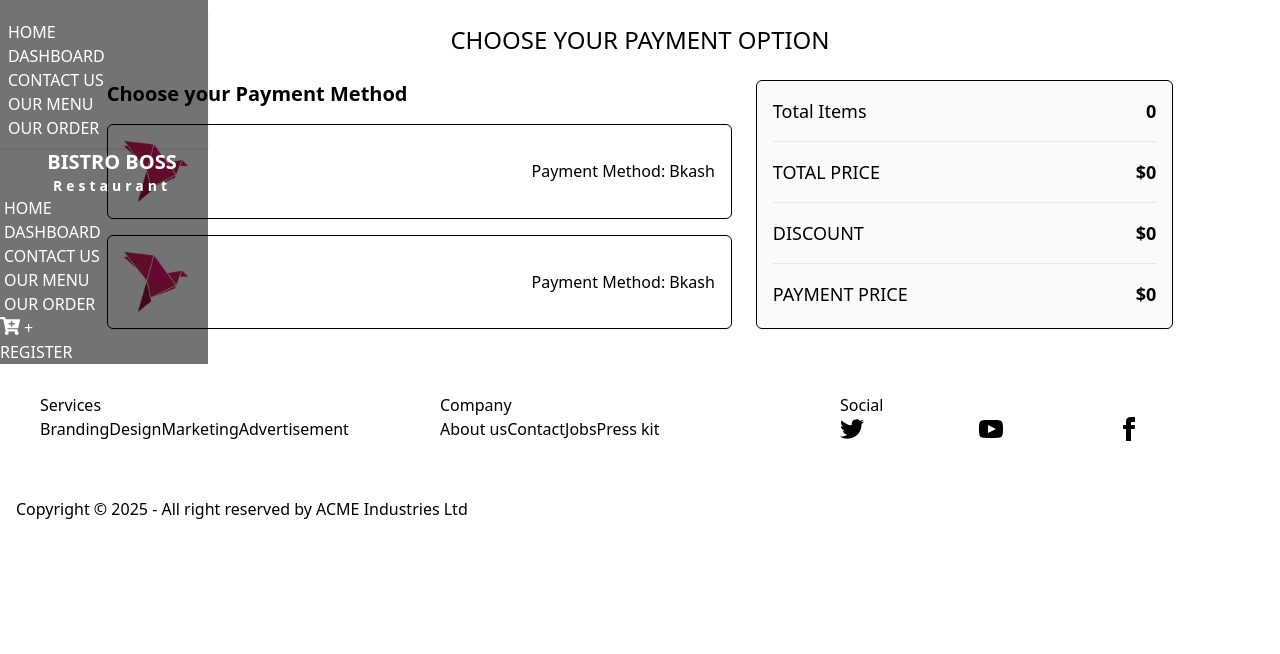
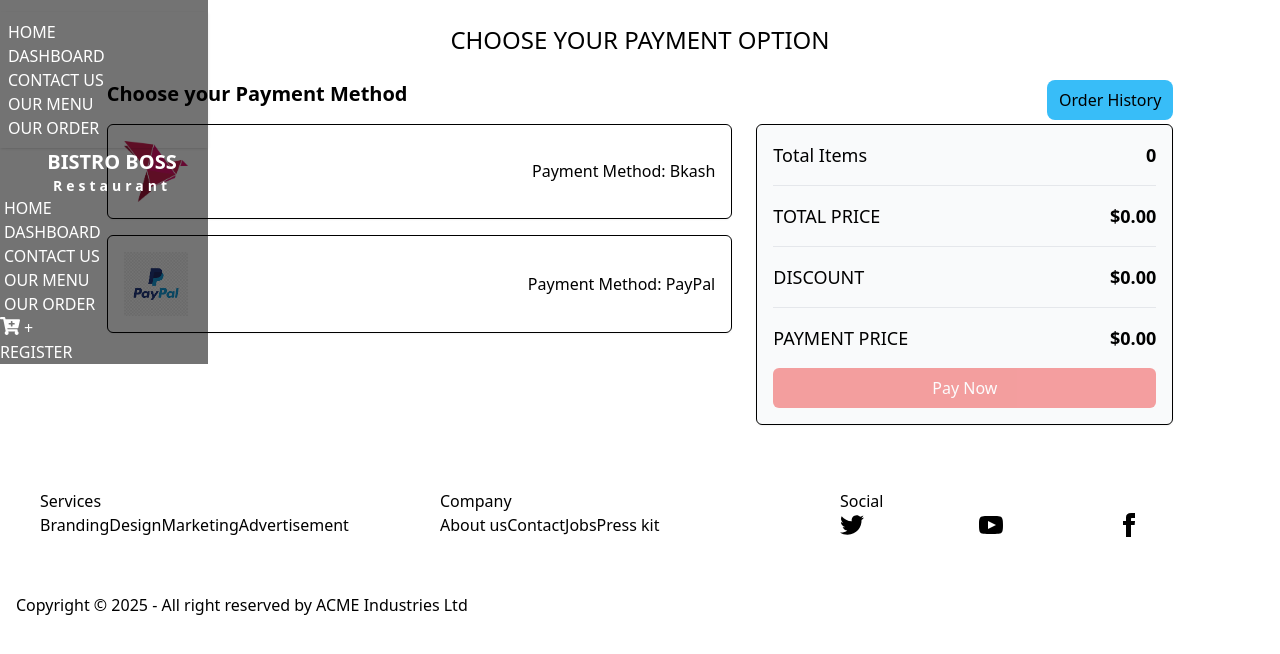
Before and after one commit to TanvirAhmed-1/Restaurant-web-project, a React (Vite) app: page /payment in a window 1280 px wide. Shown: the top 654 px of the page. Built offline with nearby package versions, Linux system fonts and the light colour scheme; no server answers.

Commit message:
order data delete

```diff
--- a/package.json
+++ b/package.json
@@ -24,6 +24,7 @@
     "react-slick": "^0.30.3",
     "react-tabs": "^6.1.0",
     "slick-carousel": "^1.8.1",
+    "sweetalert2": "^11.19.1",
     "swiper": "^11.2.6"
   },
   "devDependencies": {
--- a/src/Dashbord/YourOrder.jsx
+++ b/src/Dashbord/YourOrder.jsx
@@ -1,19 +1,22 @@
-import { useState } from "react";
+import { useContext, useState } from "react";
 import { IoBagAddOutline } from "react-icons/io5";
 import TanStackQuery from "../Share/TanStackQuery";
 import { RiDeleteBin6Line } from "react-icons/ri";
+import { Link } from "react-router-dom";
+import Swal from "sweetalert2";
+import { AuthContext } from "../components/Authountation/Authorization";
+import useAuth from "../Share/useAuth";
 import useAxios from "../Share/useAxios";
-import { Link } from "react-router-dom";
 
 const YourOrder = () => {
   const [data, refetch] = TanStackQuery();
-  const axiosBase = useAxios();
   const [orderPrice, setOrderPrice] = useState({});
+  const { users } = useContext(AuthContext);
 
-  // Get count for item or default to 1
+  const axiosUrl = useAxios();
+
   const getCount = (id) => orderPrice[id] || 1;
 
-  // Increment quantity
   const increment = (id) => {
     setOrderPrice((newData) => ({
       ...newData,
@@ -21,7 +24,6 @@ const YourOrder = () => {
     }));
   };
 
-  // Decrement
   const decrement = (id) => {
     setOrderPrice((newData) => ({
       ...newData,
@@ -29,28 +31,15 @@ const YourOrder = () => {
     }));
   };
 
-  // Total price
   const totalPrice = data?.reduce((sum, item) => {
     return sum + item.price * getCount(item._id);
   }, 0);
 
-  // Discount
   const discount = data?.length >= 3 ? totalPrice * 0.1 : 0;
   const finalPrice = totalPrice - discount;
 
-  if (data?.length === 0) {
-    return (
-      <div className="flex flex-col justify-center items-center p-6">
-        <IoBagAddOutline className="text-5xl text-red-400" />
-        <h1 className="text-lg font-semibold">You have No Order</h1>
-        <h1 className="text-sm text-gray-500">Please Add to Order</h1>
-      </div>
-    );
-  }
-
-  // Backend data send
-  const handleCheckout = () => {
-    const orderItems = data.map((item) => ({
+  // Define orderData at top level so it can be passed in <Link>
+  const orderItems = data?.map((item) => ({
     productId: item._id,
     name: item.name,
     image: item.image,
@@ -65,7 +54,11 @@ const YourOrder = () => {
     discount: discount,
     finalPrice: finalPrice,
     orderTime: new Date().toISOString(),
+    email: users?.email,
   };
+
+  const handleCheckout = () => {
+    localStorage.setItem("orderData", JSON.stringify(orderData));
 
     fetch("http://localhost:5000/payments", {
       method: "POST",
@@ -78,18 +71,57 @@ const YourOrder = () => {
       .then((data) => {
         console.log("Order Response:", data);
         if (data.acknowledged) {
-          alert("✅ Order placed successfully!");
           refetch();
+          alert("Something went wrong while placing the order.");
         } else {
-          alert("⚠️ Something went wrong while placing the order.");
+          alert("Something went wrong while placing the order.");
         }
       })
       .catch((err) => {
         console.error("Fetch error:", err);
-        alert("❌ Failed to place the order. Please try again.");
+        alert("Failed to place the order. Please try again.");
       });
   };
 
+  // database order delete
+  const handleDelete = (id) => {
+    Swal.fire({
+      title: "Are you sure?",
+      text: "You won't be able to revert this!",
+      icon: "warning",
+      showCancelButton: true,
+      confirmButtonColor: "#3085d6",
+      cancelButtonColor: "#d33",
+      confirmButtonText: "Yes, delete it!",
+    }).then((result) => {
+      if (result.isConfirmed) {
+        axiosUrl
+          .delete(`/order/delete/${id}`)
+          .then((res) => {
+            console.log(res.data);
+            Swal.fire({
+              title: "Deleted!",
+              text: "Your file has been deleted.",
+              icon: "success",
+            });
+            refetch();
+          })
+          .catch((err) => {
+            console.log("error");
+          });
+      }
+    });
+  };
+
+  if (data?.length === 0) {
+    return (
+      <div className="flex flex-col justify-center items-center p-6">
+        <IoBagAddOutline className="text-5xl text-red-400" />
+        <h1 className="text-lg font-semibold">You have No Order</h1>
+        <h1 className="text-sm text-gray-500">Please Add to Order</h1>
+      </div>
+    );
+  }
 
   return (
     <div className="bg-white px-4 py-6">
@@ -128,7 +160,10 @@ const YourOrder = () => {
                     -
                   </button>
                 </div>
-                <div className="flex justify-center">
+                <div
+                  onClick={() => handleDelete(v._id)}
+                  className="flex justify-center"
+                >
                   <RiDeleteBin6Line className="text-xl text-red-500 cursor-pointer" />
                 </div>
               </div>
@@ -154,7 +189,9 @@ const YourOrder = () => {
           <hr />
           <div className="flex justify-between items-center">
             <h2 className="text-lg font-semibold text-black">Total price</h2>
-            <p className="text-xl font-bold text-black">${finalPrice.toFixed(2)}</p>
+            <p className="text-xl font-bold text-black">
+              ${finalPrice.toFixed(2)}
+            </p>
           </div>
           {data?.length >= 3 && (
             <p className="text-sm text-green-400 flex">
@@ -162,10 +199,11 @@ const YourOrder = () => {
             </p>
           )}
           <div>
-            <Link to={"/payment"}
-
+            <Link
+              to="/payment"
+              state={{ orderData }}
               onClick={handleCheckout}
-              className="w-full px-4 py-2 text-white bg-red-500 rounded-md transform transition-transform duration-300 hover:scale-105"
+              className="w-full block text-center px-4 py-2 text-white bg-red-500 rounded-md transform transition-transform duration-300 hover:scale-105"
             >
               Proceed to Checkout
             </Link>
--- a/src/components/Payment.jsx
+++ b/src/components/Payment.jsx
@@ -1,27 +1,50 @@
 import React, { useEffect, useState } from "react";
-import useAxios from "../Share/useAxios";
 import Bkash from "../assets/icon/BKash.png";
+import PayPal from "../assets/icon/PayPal.png";
+import Swal from "sweetalert2";
 
 const Payment = () => {
-  const axiosBase = useAxios();
   const [data, setData] = useState([]);
+  const [loading, setLoading] = useState(true);
+  const [selectedPayment, setSelectedPayment] = useState(null);
 
   useEffect(() => {
-    axiosBase
-      .get("/payments")
-      .then((res) => {
-        console.log("Payments:", res.data);
-        setData(res.data);
-      })
-      .catch((err) => {
-        console.error("Failed to fetch payments:", err);
-      });
+    const orderData = JSON.parse(localStorage.getItem("orderData"));
+    if (orderData) {
+      setData([orderData]);
+    }
+    setLoading(false);
   }, []);
 
-  const price = data?.reduce((sum, item) => sum + item.finalPrice, 0);
-  const paymentPrice = data?.reduce((sum, item) => sum + item.totalPrice, 0);
-  const TotalProduct = data?.reduce((sum, item) => sum + item.items.length, 0);
-  const TotalDiscount = data?.reduce((sum, item) => sum + item.discount, 0);
+  // Price Calculation
+  const price = data?.length
+    ? data[0]?.items.reduce((sum, item) => sum + item.total, 0)
+    : 0;
+  const paymentPrice = price;
+  const TotalProduct = data?.length ? data[0]?.items.length : 0;
+  const TotalDiscount = data?.length ? data[0]?.discount : 0;
+
+  // Handle Payment Method Selection
+  const handlePaymentSelection = (method) => {
+    setSelectedPayment((prev) => (prev === method ? null : method));
+  };
+
+  //backend data send
+  const handleCheckout = () => {
+    Swal.fire({
+      position: "top-end",
+      icon: "success",
+      title: "Your payment Complete",
+      showConfirmButton: false,
+      timer: 1500,
+    });
+
+    localStorage.removeItem("orderData");
+  };
+
+  if (loading) {
+    return <div>Loading...</div>;
+  }
 
   return (
     <div className="w-11/12 md:w-10/12 mx-auto py-6">
@@ -30,26 +53,46 @@ const Payment = () => {
       </h1>
 
       <div className="flex flex-col md:flex-row gap-6">
-        {/* Payment Method */}
+        {/* Payment Methods Section */}
         <div className="w-full md:w-[60%] space-y-4">
           <h2 className="text-xl font-semibold text-black">
             Choose your Payment Method
           </h2>
 
-          {/* Payment Options */}
-          {[1, 2].map((_, index) => (
+          {/* Manual Payment Option - Bkash */}
           <div
-              key={index}
-              className="flex justify-between items-center border border-black p-4 rounded-md bg-white shadow-sm"
+            className="flex justify-between items-center border border-black p-4 rounded-md bg-white shadow-sm cursor-pointer"
+            onClick={() => handlePaymentSelection("Bkash")}
           >
             <img src={Bkash} alt="Bkash" className="w-16 object-cover" />
             <h1 className="text-black">Payment Method: Bkash</h1>
-            </div>
-          ))}
+            {selectedPayment === "Bkash" && (
+              <span className="text-green-500">Selected</span>
+            )}
           </div>
 
-        {/* Summary Card */}
-        <div className="w-full md:w-[40%] border border-black p-4 rounded-md bg-gray-50 space-y-4 shadow-sm">
+          {/* Manual Payment Option - PayPal */}
+          <div
+            className="flex justify-between items-center border border-black p-4 rounded-md bg-white shadow-sm cursor-pointer"
+            onClick={() => handlePaymentSelection("PayPal")}
+          >
+            <img src={PayPal} alt="PayPal" className="w-16 object-cover" />
+            <h1 className="text-black">Payment Method: PayPal</h1>
+            {selectedPayment === "PayPal" && (
+              <span className="text-green-500">Selected</span>
+            )}
+          </div>
+        </div>
+
+        {/* Summary Section */}
+
+        <div className="w-full md:w-[40%]">
+          <div className="text-end">
+            <button className="py-2 px-3 text-black rounded-lg mb-1 bg-sky-400 hover:bg-sky-600">
+              Order History
+            </button>
+          </div>
+          <div className=" border border-black p-4 rounded-md bg-gray-50 space-y-4 shadow-sm">
             <div className="flex justify-between">
               <h1 className="text-lg font-medium text-black">Total Items</h1>
               <p className="text-lg font-semibold text-black">{TotalProduct}</p>
@@ -57,20 +100,38 @@ const Payment = () => {
             <hr />
             <div className="flex justify-between uppercase">
               <h1 className="text-lg font-medium text-black">Total Price</h1>
-            <p className="text-lg font-semibold text-black">${price}</p>
+              <p className="text-lg font-semibold text-black">
+                ${price.toFixed(2)}
+              </p>
             </div>
             <hr />
             <div className="flex justify-between uppercase">
               <h1 className="text-lg font-medium text-black">Discount</h1>
-            <p className="text-lg font-semibold text-black">${TotalDiscount}</p>
+              <p className="text-lg font-semibold text-black">
+                ${TotalDiscount.toFixed(2)}
+              </p>
             </div>
             <hr />
             <div className="flex justify-between uppercase">
               <h1 className="text-lg font-medium text-black">Payment Price</h1>
-            <p className="text-lg font-semibold text-black">${paymentPrice}</p>
+              <p className="text-lg font-semibold text-black">
+                ${paymentPrice.toFixed(2)}
+              </p>
+            </div>
+
+            <div>
+              <button
+                onClick={handleCheckout}
+                className={`w-full px-4 py-2 text-white bg-red-500 rounded-md transform transition-transform duration-300 hover:scale-105 ${
+                  selectedPayment ? "" : "opacity-50 cursor-not-allowed"
+                }`}
+                disabled={!selectedPayment}
+              >
+                Pay Now
+              </button>
             </div>
           </div>
-
+        </div>
       </div>
     </div>
   );
--- /dev/null
+++ b/src/components/orderHistory.jsx
@@ -0,0 +1,11 @@
+import React from 'react';
+
+const orderHistory = () => {
+    return (
+        <div>
+
+        </div>
+    );
+};
+
+export default orderHistory;
```
Also changed, not shown: src/assets/icon/PayPal.png (added), 1 other file (tests, documents, lock files or other folders). Lines whose indentation alone changed are shown as unchanged.
